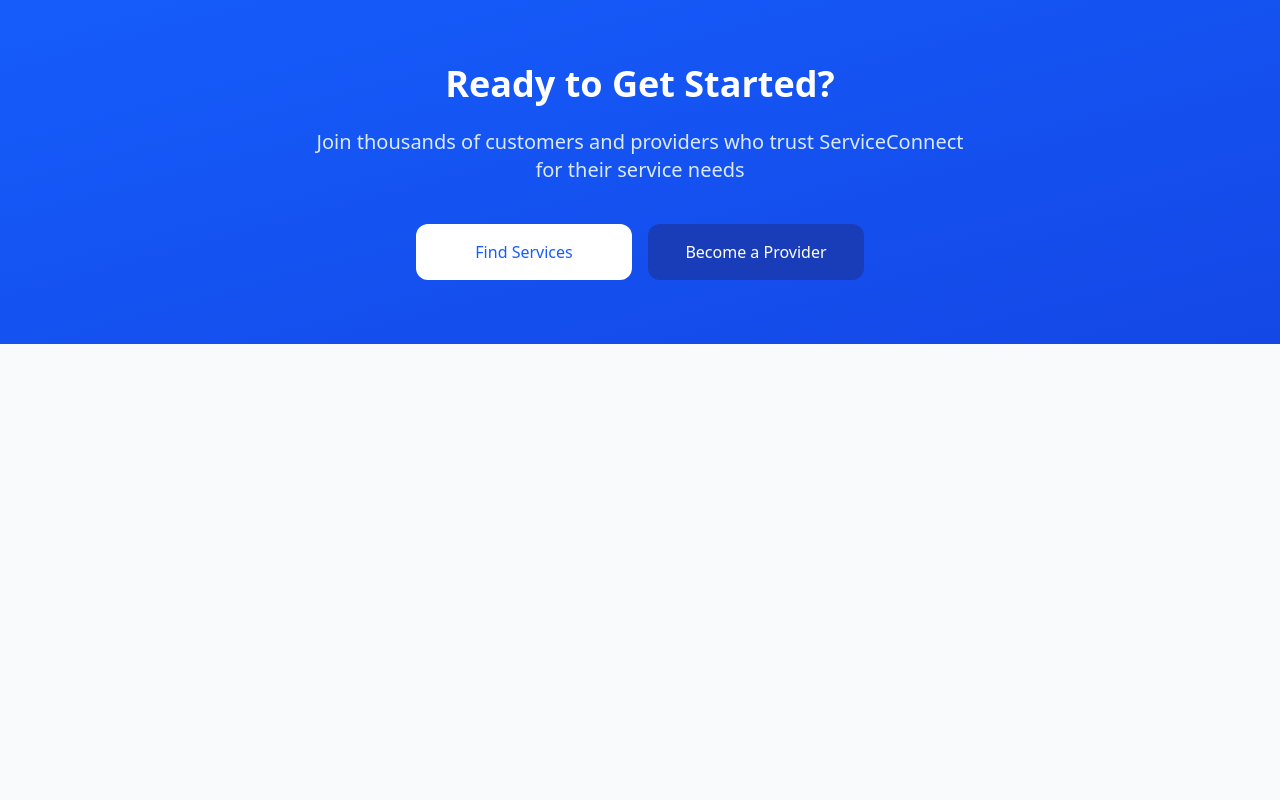
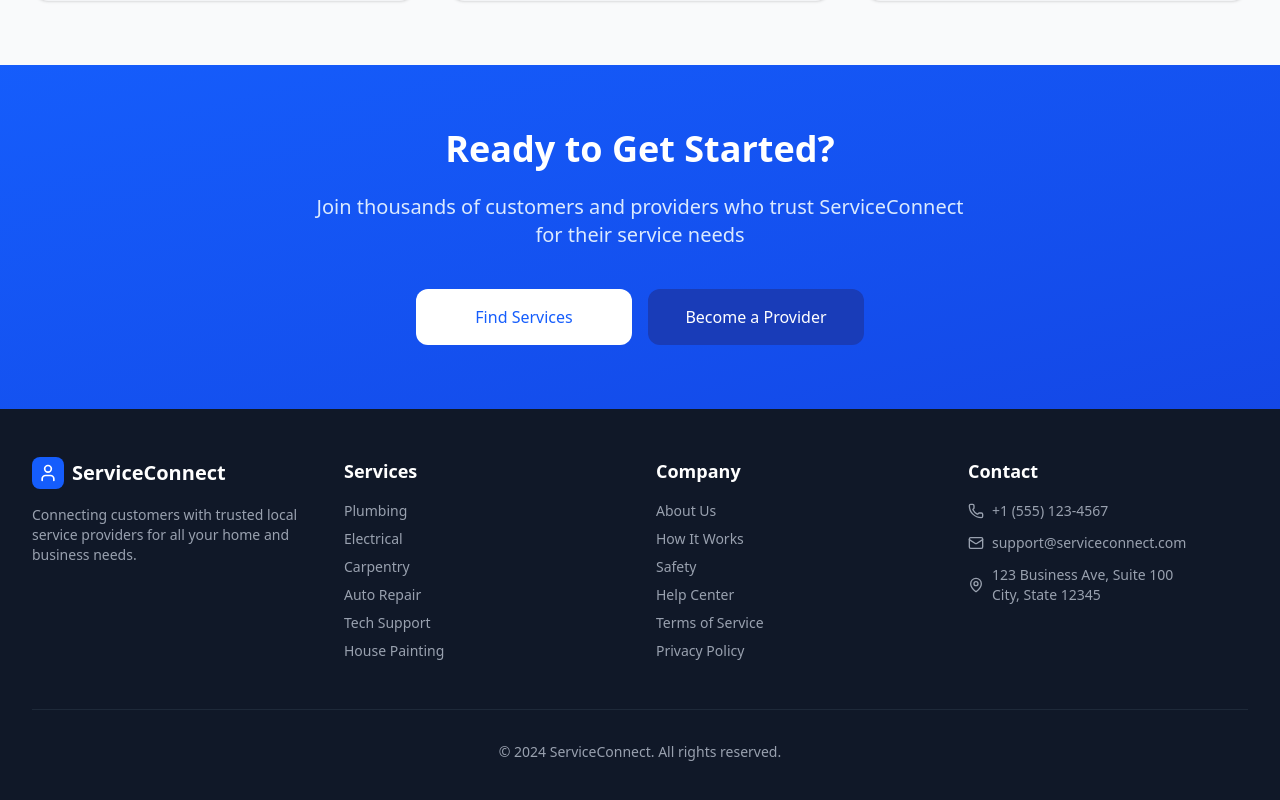
Before and after one commit to yonas-seyoum/Local-Service-Provider-App, a Next.js app: page / in a window 1280 px wide. Shown: the part 1932-2732 px from the top of the page. Before the commit the page ends 2276 px from the top, so only its background shows below. Built offline with nearby package versions, Linux system fonts and the light colour scheme; no server answers.

Commit message:
add footer

```diff
--- /dev/null
+++ b/app/components/Footer.tsx
@@ -0,0 +1,122 @@
+import { User, Phone, Mail, MapPin } from "lucide-react";
+
+export default function Footer() {
+  return (
+    <footer className="bg-gray-900 text-white">
+      <div className="max-w-7xl mx-auto px-4 sm:px-6 lg:px-8 py-12">
+        <div className="grid grid-cols-1 md:grid-cols-4 gap-8">
+          <div className="space-y-4">
+            <div className="flex items-center space-x-2">
+              <div className="w-8 h-8 bg-blue-600 rounded-lg flex items-center justify-center">
+                <User className="w-5 h-5 text-white" />
+              </div>
+              <span className="text-xl font-bold">ServiceConnect</span>
+            </div>
+            <p className="text-gray-400 text-sm">
+              Connecting customers with trusted local service providers for all
+              your home and business needs.
+            </p>
+          </div>
+
+          <div className="space-y-4">
+            <h3 className="font-semibold text-lg">Services</h3>
+            <ul className="space-y-2 text-sm text-gray-400">
+              <li>
+                <a href="#" className="hover:text-white transition-colors">
+                  Plumbing
+                </a>
+              </li>
+              <li>
+                <a href="#" className="hover:text-white transition-colors">
+                  Electrical
+                </a>
+              </li>
+              <li>
+                <a href="#" className="hover:text-white transition-colors">
+                  Carpentry
+                </a>
+              </li>
+              <li>
+                <a href="#" className="hover:text-white transition-colors">
+                  Auto Repair
+                </a>
+              </li>
+              <li>
+                <a href="#" className="hover:text-white transition-colors">
+                  Tech Support
+                </a>
+              </li>
+              <li>
+                <a href="#" className="hover:text-white transition-colors">
+                  House Painting
+                </a>
+              </li>
+            </ul>
+          </div>
+
+          <div className="space-y-4">
+            <h3 className="font-semibold text-lg">Company</h3>
+            <ul className="space-y-2 text-sm text-gray-400">
+              <li>
+                <a href="#" className="hover:text-white transition-colors">
+                  About Us
+                </a>
+              </li>
+              <li>
+                <a href="#" className="hover:text-white transition-colors">
+                  How It Works
+                </a>
+              </li>
+              <li>
+                <a href="#" className="hover:text-white transition-colors">
+                  Safety
+                </a>
+              </li>
+              <li>
+                <a href="#" className="hover:text-white transition-colors">
+                  Help Center
+                </a>
+              </li>
+              <li>
+                <a href="#" className="hover:text-white transition-colors">
+                  Terms of Service
+                </a>
+              </li>
+              <li>
+                <a href="#" className="hover:text-white transition-colors">
+                  Privacy Policy
+                </a>
+              </li>
+            </ul>
+          </div>
+
+          <div className="space-y-4">
+            <h3 className="font-semibold text-lg">Contact</h3>
+            <div className="space-y-3 text-sm text-gray-400">
+              <div className="flex items-center space-x-2">
+                <Phone className="w-4 h-4" />
+                <span>+1 (555) 123-4567</span>
+              </div>
+              <div className="flex items-center space-x-2">
+                <Mail className="w-4 h-4" />
+                <span>support@serviceconnect.com</span>
+              </div>
+              <div className="flex items-center space-x-2">
+                <MapPin className="w-4 h-4" />
+                <span>
+                  123 Business Ave, Suite 100
+                  <br />
+                  City, State 12345
+                </span>
+              </div>
+            </div>
+          </div>
+        </div>
+
+        <div className="mt-12 pt-8 border-t border-gray-800 text-center text-sm text-gray-400">
+          <p>&copy; 2024 ServiceConnect. All rights reserved.</p>
+        </div>
+      </div>
+    </footer>
+  );
+}
--- a/app/layout.tsx
+++ b/app/layout.tsx
@@ -1,6 +1,9 @@
 import type { Metadata } from "next";
 import { Geist, Geist_Mono } from "next/font/google";
 import "./globals.css";
+import AuthContextProvider from "./context/AuthContext";
+import Navigation from "./components/Navigation/Navigation"
+import Footer from "./components/Footer";
 
 const geistSans = Geist({
   variable: "--font-geist-sans",
@@ -22,11 +25,17 @@
   children: React.ReactNode;
 }>) {
   return (
-    <html lang="en">
+    <html lang="en" suppressHydrationWarning>
       <body
         className={`${geistSans.variable} ${geistMono.variable} antialiased min-h-screen bg-gray-50`}
       >
-        {children}
+        <AuthContextProvider>
+          <div className="min-h-screen bg-white flex flex-col">
+            <Navigation />
+            <main className="flex-1">{children}</main>
+            <Footer />
+          </div>
+        </AuthContextProvider>
       </body>
     </html>
   );
```
